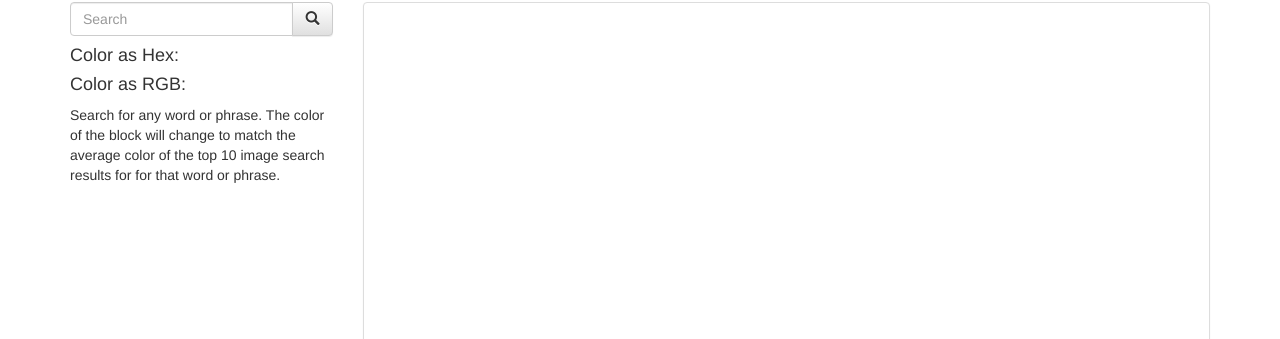
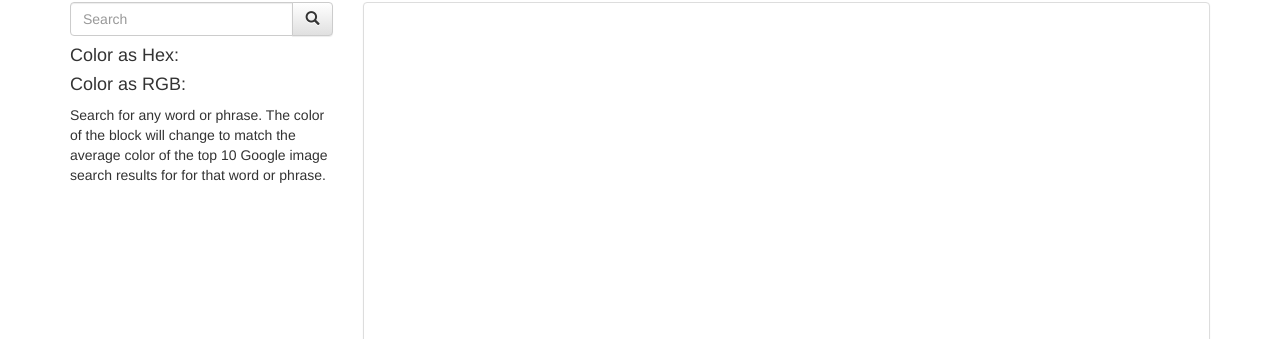
Before and after one commit to Tathorack/Color-Consensus-Website, a Flask app: page /thesis_web/ in a window 1280 px wide. Shown: the part 88-427 px from the top of the page. Run offline with Flask 2, Linux system fonts and the light colour scheme; parts of the project's set-up code (start-up, migrations or seed data) failed here and were passed over; some libraries are stand-ins or nearby versions.

Commit message:
Update text on websites

```diff
--- a/flaskfiles/templates/thesis_installation.html
+++ b/flaskfiles/templates/thesis_installation.html
@@ -7,7 +7,7 @@
         <h1 class="text-center">Color Consensus</h1>
         <div class="spacer10"></div>
         <h4 class="text-center">
-          Search for any word or phrase. The color of the light changes to match the average color of the top 10 image search results for that word or phrase.
+          Search for any word or phrase. The color of the light changes to match the average color of the top 10 Google image search results for that word or phrase.
         </h4>
         <div class="spacer10"></div>
         <div class="input-group">
--- a/flaskfiles/templates/thesis_web.html
+++ b/flaskfiles/templates/thesis_web.html
@@ -25,7 +25,7 @@
           Color as RGB:
         </h4>
         <p>
-          Search for any word or phrase. The color of the block will change to match the average color of the top 10 image search results for for that word or phrase.
+          Search for any word or phrase. The color of the block will change to match the average color of the top 10 Google image search results for for that word or phrase.
         </p>
         </div>
       <div class="col-md-9">
```
